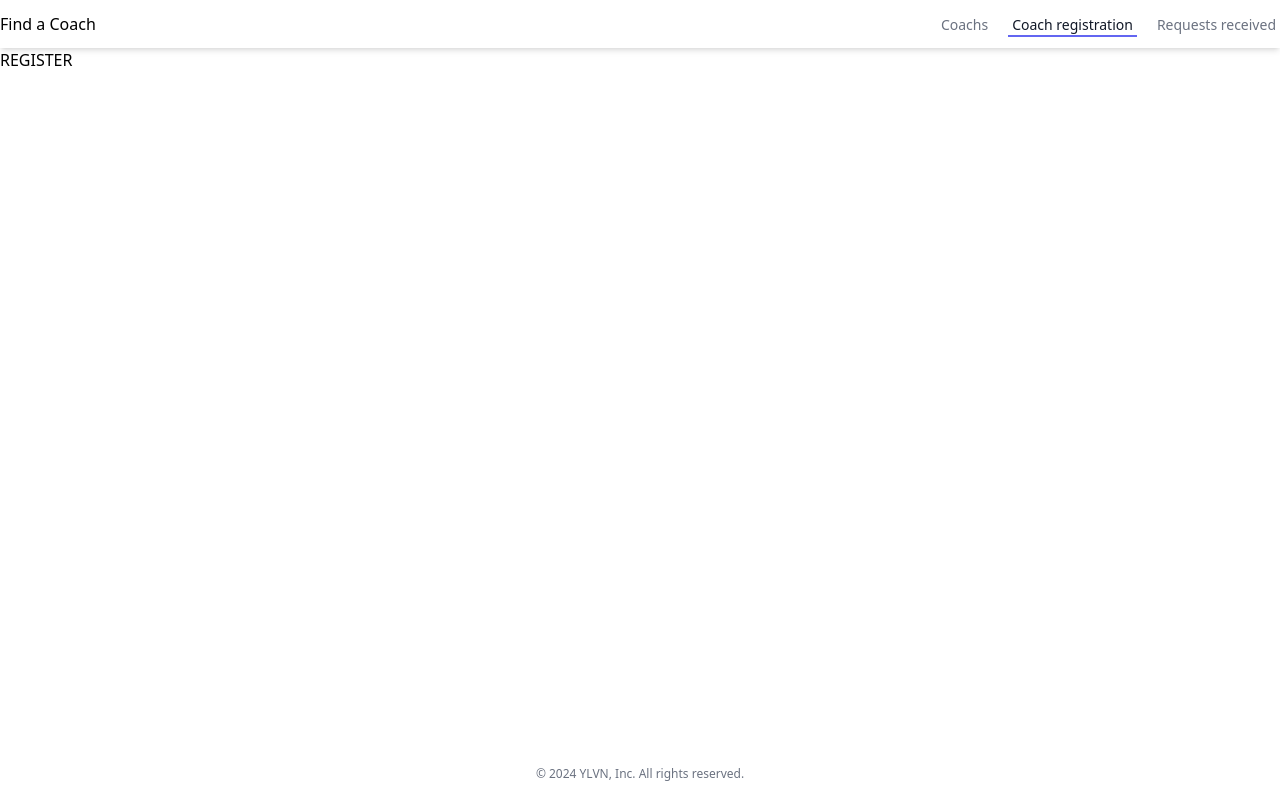
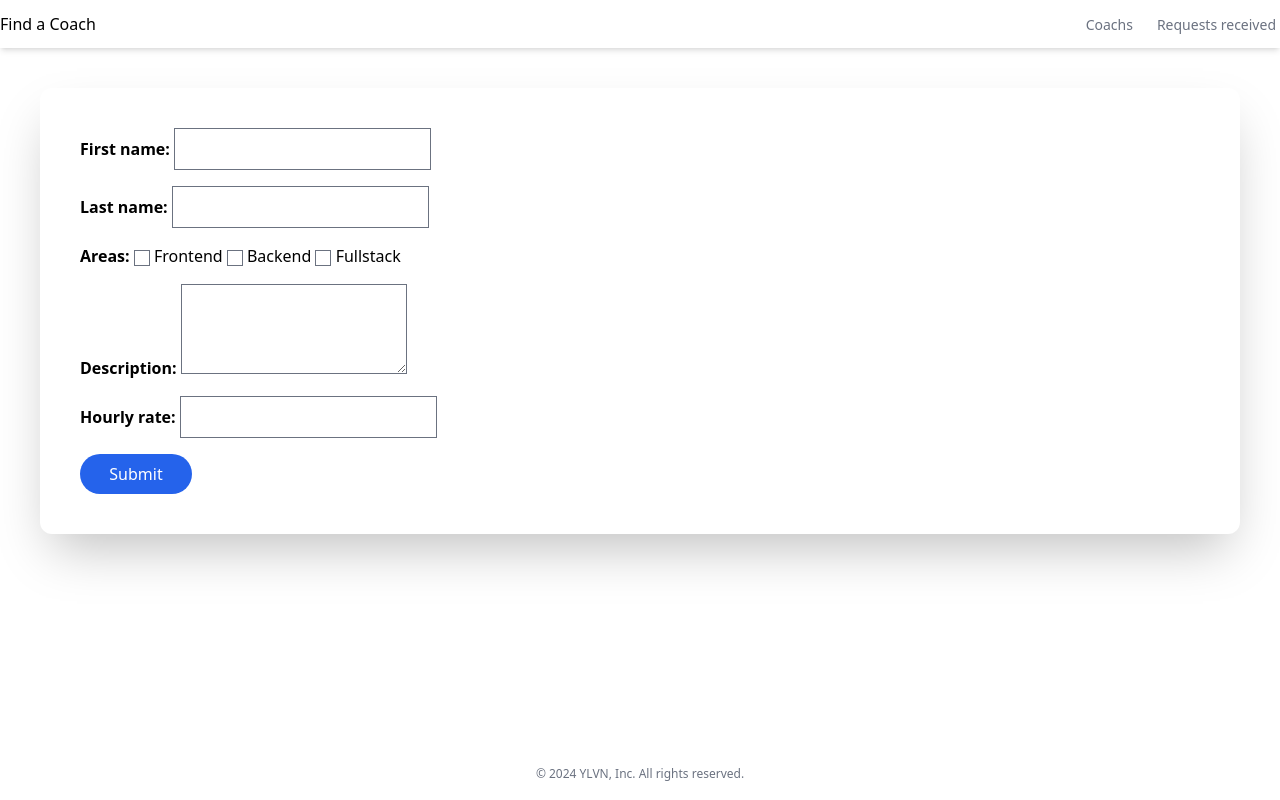
Before and after one commit to duongacy/vue-coachs, a Vue app: page /register in a window 1280 px wide. Built offline with nearby package versions, Linux system fonts and the light colour scheme.

Commit message:
add new page

```diff
--- a/src/components/coachs/CoachItem.vue
+++ b/src/components/coachs/CoachItem.vue
@@ -19,10 +19,13 @@ import BaseBadge from '../common/BaseBadge.vue';
 import BaseButton from '../common/BaseButton.vue';
 
 const coachContactLink = computed(() => {
+
+
     return '/coachs/' + props.item.id + '/contact'
 })
 
 const coachDetailLink = computed(() => {
+    console.log('/coachs/' + props.item.id);
     return '/coachs/' + props.item.id
 })
 
--- a/src/components/common/NavLink.vue
+++ b/src/components/common/NavLink.vue
@@ -1,6 +1,6 @@
 
 <script lang="ts" setup>
-import { computed, defineProps } from 'vue'
+import { computed } from 'vue'
 import { useRoute } from 'vue-router'
 import cn from '@/utils/cn'
 
--- a/src/layouts/TheNavigation.vue
+++ b/src/layouts/TheNavigation.vue
@@ -4,7 +4,6 @@
     <div>Find a Coach</div>
     <div class="flex space-x-4">
       <nav-link to="/coachs">Coachs</nav-link>
-      <nav-link to="/register">Coach registration</nav-link>
       <nav-link to="/requests-received">Requests received</nav-link>
     </div>
   </div>
--- a/src/pages/coachs/coach-details/CoachDetails.vue
+++ b/src/pages/coachs/coach-details/CoachDetails.vue
@@ -7,7 +7,8 @@
         <p class="text-2xl font-bold">
             Interested? Reach out now!
         </p>
-        <base-button to="contact" mode="contained" class="self-start">Contact</base-button>
+        <base-button :to="contactLink" mode="contained" class="self-start">Contact</base-button>
+        <router-view></router-view>
     </base-card>
     <base-card class="flex gap-2 flex-col">
         <div class="flex gap-4">
@@ -24,17 +25,19 @@ import BaseButton from '@/components/common/BaseButton.vue';
 import BaseCard from '@/components/common/BaseCard.vue';
 import { key } from '@/store';
 import type { Coach } from '@/store/modules/coachs';
-import { computed, defineProps } from 'vue';
+import { computed } from 'vue';
 import { useStore } from 'vuex';
 const store = useStore(key);
 
 const props = defineProps<{
-    coachId: string
+    id: string
 }>()
+
+const contactLink = computed(() => '/coachs/' + props.id + '/contact')
 
 const coach = computed(() => {
     const coachs = store.getters['coachs/coachs'] as Coach[]
-    return coachs.find(item => item.id = props.coachId)
+    return coachs.find(item => item.id = props.id)
 })
 
 const fullName = computed(() => {
--- a/src/pages/coachs/coach-registration/CoachRegistration.vue
+++ b/src/pages/coachs/coach-registration/CoachRegistration.vue
@@ -1,9 +1,46 @@
 <template>
-    <div>
-        REGISTER
-    </div>
+  <base-card>
+    <form class="flex flex-col gap-4">
+      <label>
+        <strong> First name: </strong>
+        <input type="text" />
+      </label>
+      <label>
+        <strong> Last name: </strong>
+        <input type="text" />
+      </label>
+      <div>
+        <label>
+          <strong> Areas: </strong>
+        </label>
+        <label>
+          <input type="checkbox" />
+          Frontend
+        </label>
+        <label>
+          <input type="checkbox" />
+          Backend
+        </label>
+        <label>
+          <input type="checkbox" />
+          Fullstack
+        </label>
+      </div>
+      <label>
+        <strong> Description: </strong>
+        <textarea rows="3"></textarea>
+      </label>
+      <label>
+        <strong> Hourly rate: </strong>
+        <input type="number" />
+      </label>
+
+      <base-button mode="contained" class="self-start">Submit</base-button>
+    </form>
+  </base-card>
 </template>
 
 <script setup lang="ts">
-
+import BaseButton from '@/components/common/BaseButton.vue'
+import BaseCard from '@/components/common/BaseCard.vue'
 </script>
--- /dev/null
+++ b/src/pages/coachs/coachs-list/CoachFilter.vue
@@ -0,0 +1,35 @@
+<template>
+    <div>
+        <label>
+            Frontend:
+            <input type="checkbox" v-model="filterValues.frontend">
+        </label>
+        <label>
+            Backend:
+            <input type="checkbox" v-model="filterValues.backend">
+        </label>
+        <label>
+            Fullstack:
+            <input type="checkbox" v-model="filterValues.fullstack">
+        </label>
+    </div>
+</template>
+
+<script setup lang="ts">
+import { ref, watch } from 'vue';
+
+const emit = defineEmits(['change']);
+
+const filterValues = ref({
+    frontend: true,
+    backend: true,
+    fullstack: true
+})
+emit('change', filterValues.value)
+
+watch(filterValues.value, () => {
+    emit('change', filterValues.value)
+})
+</script>
+
+<style scoped></style>
--- a/src/pages/coachs/coachs-list/CoachsList.vue
+++ b/src/pages/coachs/coachs-list/CoachsList.vue
@@ -1,13 +1,14 @@
 <template>
-    <section>FILTER</section>
-
+    <base-card>
+        <coach-filter @change="onChangeFilter"></coach-filter>
+    </base-card>
     <base-card>
         <section>
             <h2 class="text-2xl font-bold">
                 LIST OF COACHS
             </h2>
             <div class="flex gap-4 justify-between py-3">
-                <base-button :mode="'outline'">Refresh</base-button>
+                <base-button mode="outline">Refresh</base-button>
                 <base-button to="register" mode="contained">Register as Coach</base-button>
             </div>
         </section>
@@ -21,17 +22,23 @@
 <script setup lang="ts">
 import { useStore } from 'vuex'
 import { key } from '@/store'
-import { computed } from 'vue';
+import { computed, ref } from 'vue';
 import type { Coach } from '@/store/modules/coachs';
 import CoachItem from '@/components/coachs/CoachItem.vue';
 import BaseCard from '@/components/common/BaseCard.vue';
 import BaseButton from '@/components/common/BaseButton.vue';
-
+import CoachFilter from './CoachFilter.vue'
 const store = useStore(key)
 
-const filteredCoachs = computed(() => {
+const coachs = computed(() => {
     return store.getters['coachs/coachs'] as Coach[]
 })
+
+const filteredCoachs = ref([] as Coach[]);
+
+const onChangeFilter = (filter: { frontend: boolean, backend: boolean, fullstack: boolean }) => {
+    filteredCoachs.value = coachs.value.filter(item => item.areas.some(v => filter[v]))
+}
 
 const hasCoachs = computed(() => {
     return store.getters['coachs/hasCoachs'] as boolean
--- a/src/pages/requests/coach-contact/CoachContact.vue
+++ b/src/pages/requests/coach-contact/CoachContact.vue
@@ -1,6 +1,6 @@
 <template>
     <div>
-        Contact coach
+        Contact form
     </div>
 </template>
 
--- a/src/router/index.ts
+++ b/src/router/index.ts
@@ -20,8 +20,7 @@ const router = createRouter({
       }
     },
     {
-      path: '/coachs/:coachId',
-      name: 'coach-details',
+      path: '/coachs/:id',
       props: true,
       components: {
         default: CoachDetails
@@ -29,7 +28,6 @@ const router = createRouter({
       children: [
         {
           path: 'contact',
-          name: 'coach-contact',
           components: {
             default: CoachContact
           }
--- a/src/store/index.ts
+++ b/src/store/index.ts
@@ -11,7 +11,7 @@ export type State = {
 export const key: InjectionKey<Store<State>> = Symbol()
 
 export const store = createStore<State>({
-  strict: true,
+  // strict: true,
   modules: {
     coachs: coachsModule
   },
```
